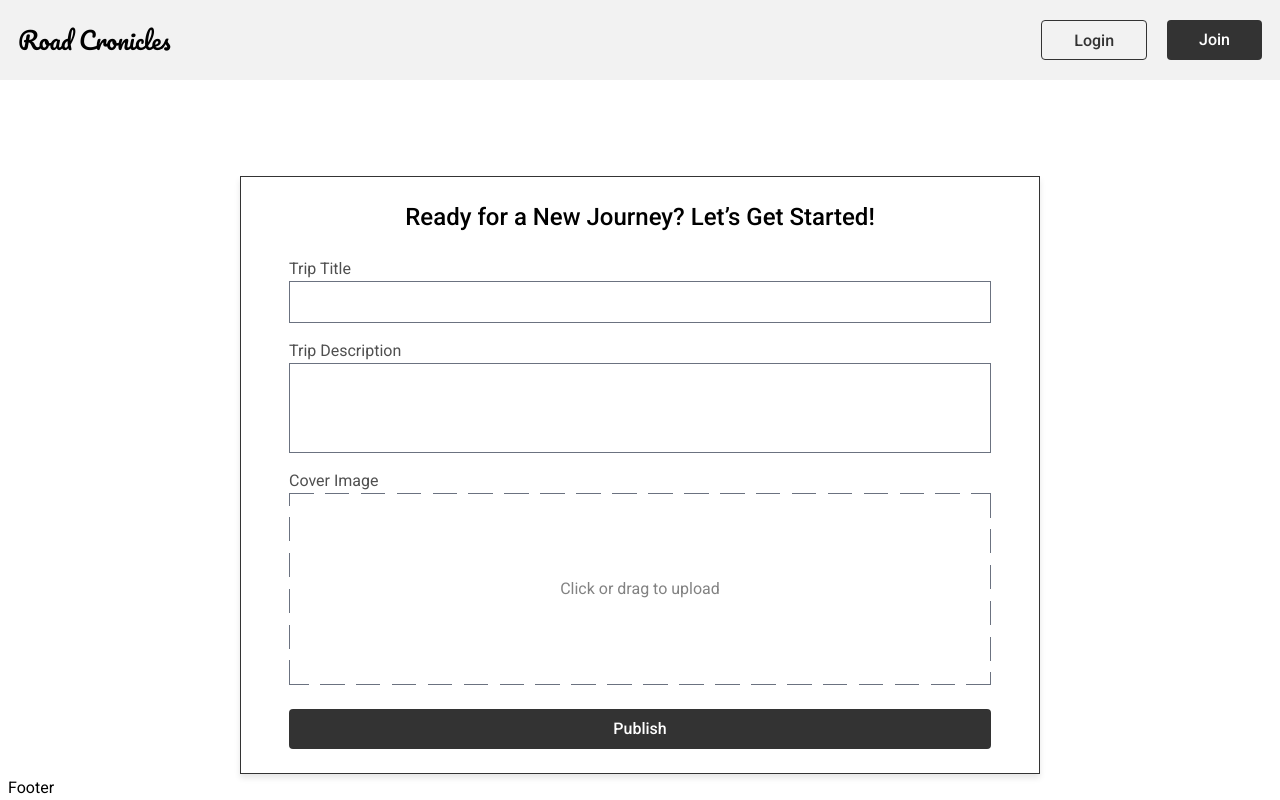
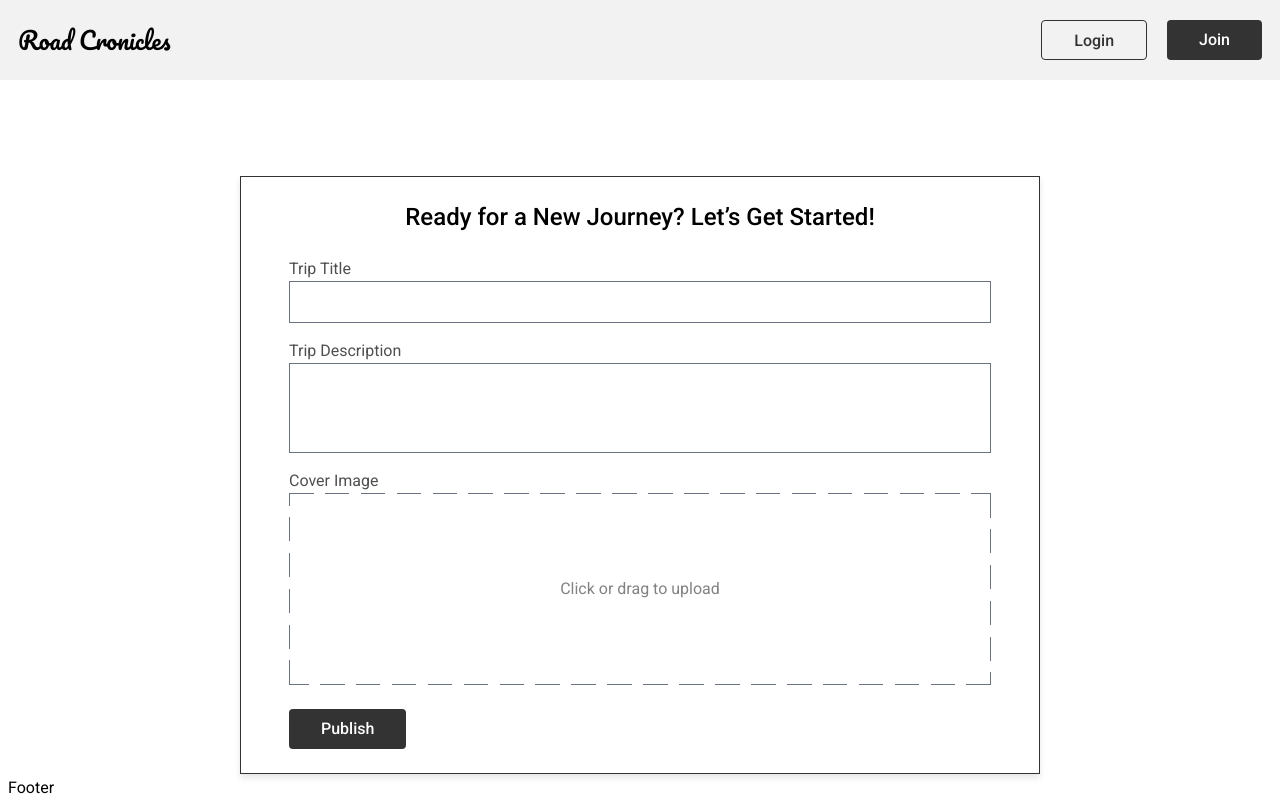
Before and after one commit to Griunvald/travel_app_client, a React (Vite) app in the folder client/: page /start-trip in a window 1280 px wide. Built offline with nearby package versions, Linux system fonts and the light colour scheme.

Commit message:
Make Button and ButtonLink components full width only on desktop

```diff
--- a/client/src/components/common/Button.jsx
+++ b/client/src/components/common/Button.jsx
@@ -1,6 +1,6 @@
 function Button({ name, variant, action }) {
   return (
-    <button className={`px-8 py-2 text-base font-medium rounded
+    <button className={`md:max-w-max px-8 py-2 text-base font-medium rounded
         ${variant === 'primary' ? 'bg-accent text-white' :
                 'bg-inherit text-gray-900'}`} type={action}>
       {name}
--- a/client/src/components/common/LinkButton.jsx
+++ b/client/src/components/common/LinkButton.jsx
@@ -2,7 +2,7 @@ import { Link } from 'react-router-dom';
 
 function LinkButton({ name, variant, path, onClick }) {
   return (
-        <Link to={path} className={`h-10 px-8 py-2 text-base font-medium rounded text-center
+        <Link to={path} className={`md:max-w-max h-10 px-8 py-2 text-base font-medium rounded text-center
             ${variant === 'primary' ? 'bg-accent text-white' :
                     'bg-inherit text-gray-900 border border-primary'}`} onClick={onClick}>
           {name}
```
